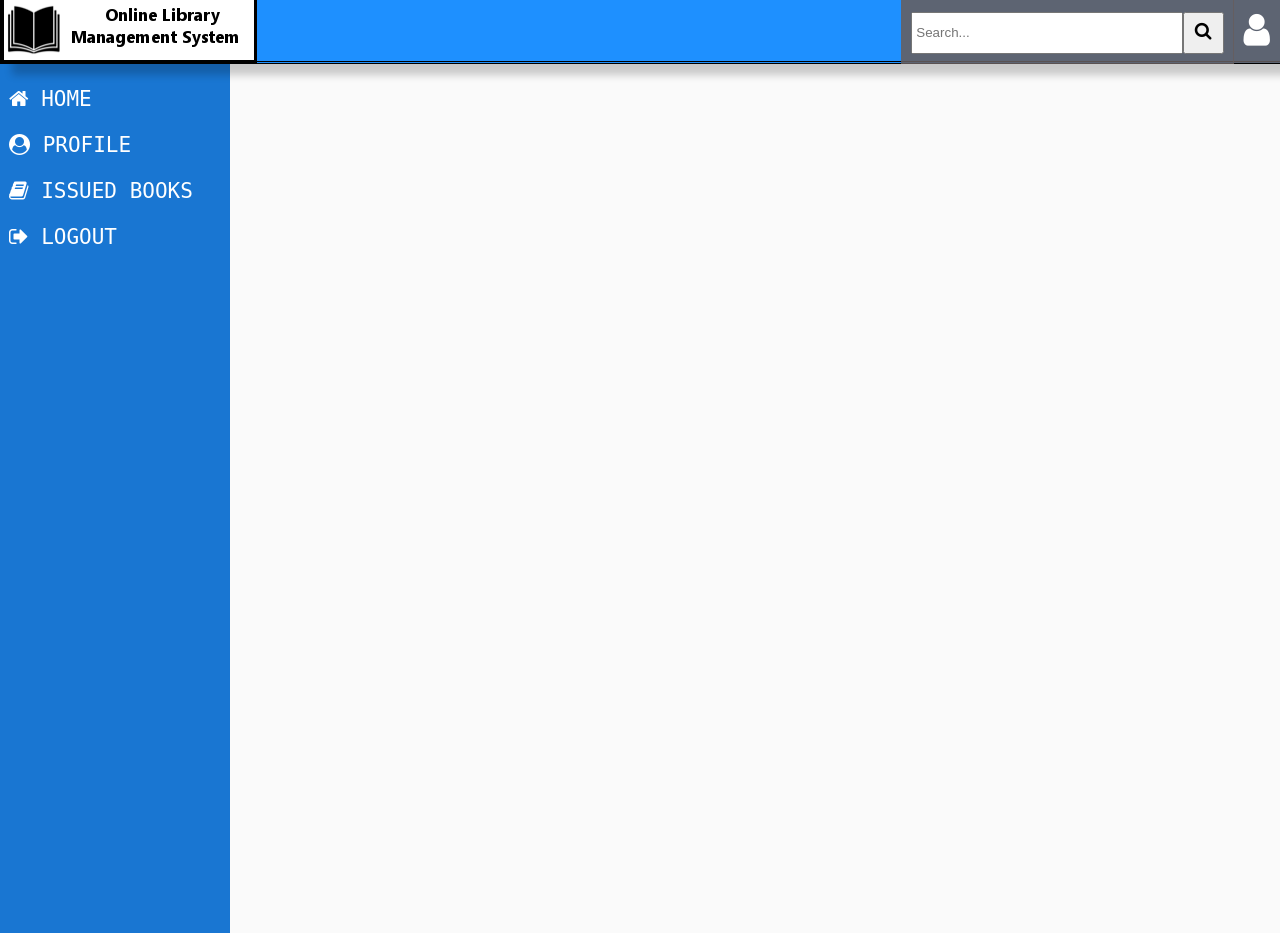
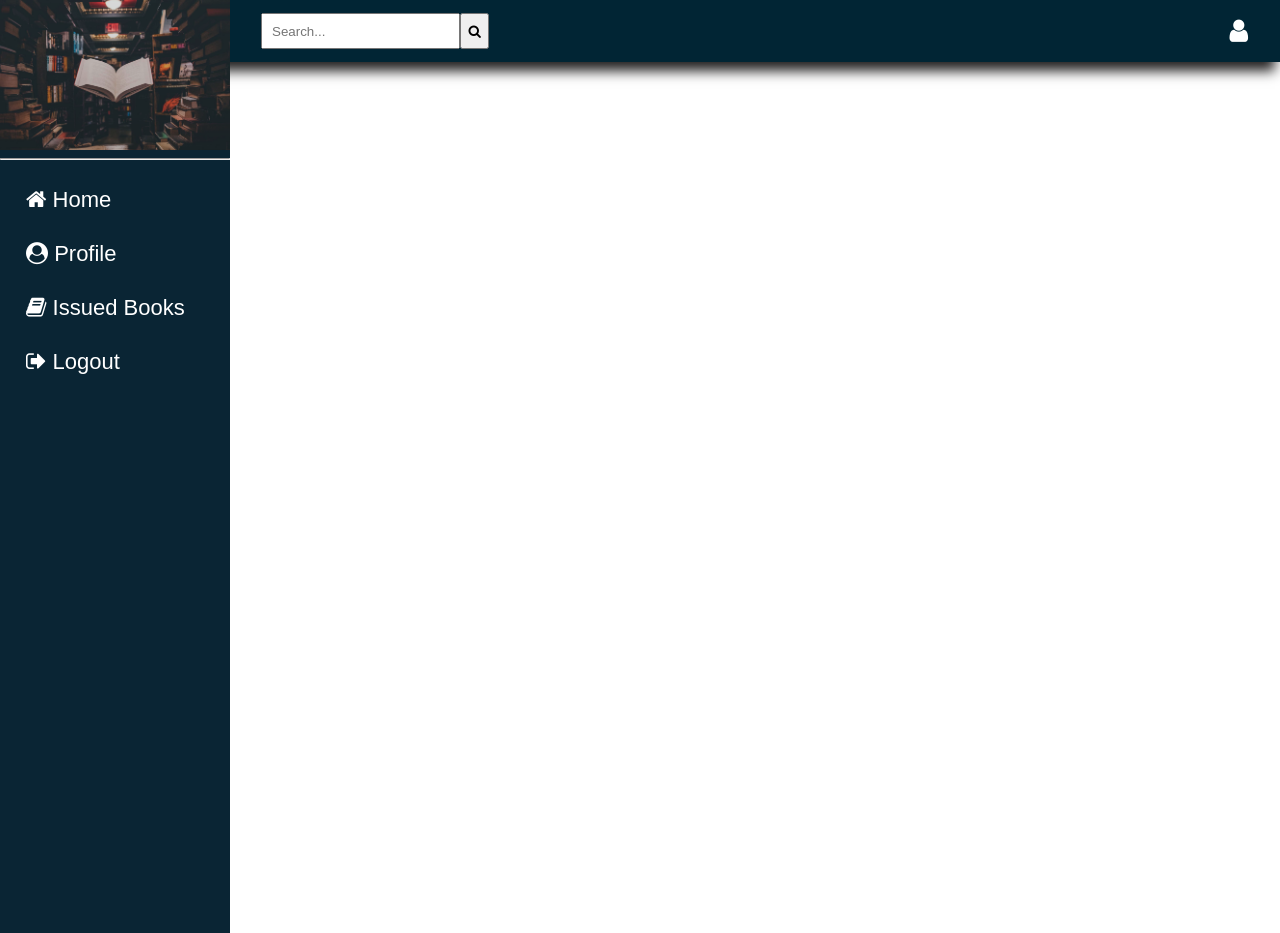
Before and after one commit to periyandavar-aspire/LMS, a PHP site: page /static/layout/userHeader.html in a window 1280 px wide. Run offline with PHP 8.4, Linux system fonts and the light colour scheme.

Commit message:
18-03-2021

```diff
--- a/Controllers/HomeController.php
+++ b/Controllers/HomeController.php
@@ -3,7 +3,7 @@ class HomeController extends Controller
 {
     public function __construct($model = null)
     {
-        parent::__construct(new LoginModel());
+        parent::__construct(new HomeModel());
     }
     public function index()
     {
@@ -15,7 +15,8 @@ class HomeController extends Controller
 
     public function home()
     {
-        $this->index();
+        // $this->index();
+        $this->model->getData();
     }
 
     public function books()
--- a/Models/LoginModel.php
+++ b/Models/LoginModel.php
@@ -17,9 +17,4 @@ class LoginModel extends Model
         return md5("libr");
     }
 
-    public function getUserPass(string $name)
-    {
-        return md5("user");
-    }
-
 }
--- a/config/config.php
+++ b/config/config.php
@@ -28,3 +28,8 @@ $config['default_page'] = "/home";
  * set the name of the controller handles errors
  */
 $config['error_ctrl'] = "errors";
+// /**
+//  * add any core files to be autoload
+//  * ex: $config['conf-dir'] = 'pdf-core,img-core';
+//  */
+// $config['conf-dir'] = '';
--- a/index.php
+++ b/index.php
@@ -3,6 +3,7 @@ define("VALID_REQ",true);
 session_start();
 require_once 'config/config.php';
 require_once 'config/routeConfig.php';
+require_once 'config/dbConfig.php';
 require_once 'core/autoload.php';
 require_once 'core/core.php';
 
--- a/static/css/core.css
+++ b/static/css/core.css
@@ -346,8 +346,13 @@ footer{
 	font-size: 22px;
 	cursor: pointer;
 }
-.drop-down-container{
+.drop-down-container {
     display: none;
+}
+
+.toast-symbols {
+    padding: 7px;
+    font-size: 20px;
 }
 
 .toast {
--- a/static/css/cores.css
+++ b/static/css/cores.css
@@ -16,7 +16,7 @@ img {
 
 
 nav {
-    padding: 2.125rem 1.5rem 2.125rem 2rem;
+    padding: 35px 25px 35px 25px;
     box-shadow: none;
     background: transparent;
 }
@@ -62,7 +62,7 @@ header {
     background-size: cover;
 }
 .err-404-container {
-    background: linear-gradient(rgb(0 0 0 / 13%), rgb(0 0 0 / 23%)), url(../img/cover/7.jpg) center center no-repeat;
+    background: linear-gradient(rgb(0 0 0 / 13%), rgb(0 0 0 / 23%)), url(../img/cover/13.jpg) center center no-repeat;
     background-size: cover;
 }
 header .header-content {
--- /dev/null
+++ b/static/css/users.css
@@ -0,0 +1,157 @@
+/* Navigation Bar Design */
+nav{
+    float: left;
+    top: 0;
+    background: #0a2534;
+    /* margin-left: -8px; */
+    left: 0;
+    width: 18%;
+    padding-bottom: 12px;
+    height: 100%;
+    position: fixed;
+    z-index: 4;
+    overflow: auto;
+    padding: 0;
+}
+nav ul {
+    margin: 15px;
+}
+nav ul li{
+    list-style: none;
+    margin: 1px;
+    margin-left: -41px;
+    /* height: 26px; */
+    padding: 12px;
+    font-size: 22px;
+    cursor: pointer;
+    color: white;
+    margin-bottom: 4px;
+    font-weight: 400;
+}
+
+nav ul li a{
+    font-family: sans-serif;
+    /* text-transform: uppercase; */
+    display: inline-block;
+    width: 100%;
+    text-decoration: none;
+    /* color: white; */
+}
+nav a{
+    color: white;
+}
+nav ul li a:hover{
+    color: dodgerblue;
+}
+
+#nav-bar-top {
+    background: linear-gradient(rgb(0 0 0 / 13%), rgb(0 0 0 / 23%)), url(../img/cover/7.jpg) center center no-repeat;
+    background-size: cover;
+    height: 150px;
+}
+
+header {
+    background: #012534;
+    height: 62px;
+    position: fixed;
+    top: 0;
+    right: 0;
+    left: 0;
+    z-index: 3;
+    display: flex;
+    align-items: center;
+    flex-wrap: wrap;
+    justify-content: space-between;
+    margin: 0;
+    padding: 0;
+    box-shadow: -7px 7px 12px 2px rgb(35 33 33);
+    padding-right: 15px;
+}
+
+#searchBar {
+    margin-left: 20%;
+    padding: 8px;
+}
+#searchBar button {
+    height: 36px;
+    margin-left: -4px;
+}
+#searchBar input {
+    padding: 6px 9px;
+    height: 20px;
+}
+
+header .symbols {
+    font-size: 26px;
+    padding: 17px;
+    color: white;
+}
+
+header .symbols:hover {
+    color: dodgerblue;
+}
+
+.main {
+    margin-left: 18%;
+    padding: 15px;
+}
+footer {
+    padding: 5px;
+    margin-left: 17%;
+    background-color: black;
+}
+
+/*pagination*/
+.pagination{
+    list-style: none;
+}
+.pagination li{
+    margin-left: 0;
+    border-top-left-radius: 4px;
+    border-bottom-left-radius: 4px;
+    position: relative;
+    float: left;
+    padding: 6px 12px;
+    /* margin-left: -1px; */
+    line-height: 1.42857143;
+    color: #428bca;
+    text-decoration: none;
+    background-color: #fff;
+    border: 1px solid #ddd;
+    cursor: pointer;
+}
+.pagination .disable{
+    color: #777;
+    cursor: not-allowed;
+    background-color: #fff;
+    border-color: #ddd;
+}
+
+
+/*Table*/
+
+.tab_design {
+    border-collapse: collapse;
+    border-spacing: 0;
+    width: 100%;
+    border: 1px solid #ddd;
+    border-radius: 12px;
+  }
+.tab_design th{
+    background-color: #0ea5de;
+}
+.tab_design th,.tab_design td {
+    text-align: left;
+    padding: 8px;
+    border-style:groove ;
+}
+tr:nth-child(odd){
+    background-color: #f9f9f9;
+}
+tr:nth-child(even){
+    background-color: #d4dce1;
+}
+/**/
+#user-drop-down {
+    display: none;
+}
--- a/static/layout/footer.html
+++ b/static/layout/footer.html
@@ -48,5 +48,6 @@
         <!-- end of footer -->
         <!-- loading scripts -->
         <script src="../static/js/core.js"></script>
+        <script src="../static/js/scriptHome.js"></script>
     </body>
 </html>
--- a/static/layout/userHeader.html
+++ b/static/layout/userHeader.html
@@ -9,23 +9,15 @@
 	    <meta name="viewport" content="width=device-width,initial-scale=1.0">
  	    <link rel="icon" type="image/png" href="img/favicon.png"/>
         <link rel="stylesheet" type="text/css" href="../static/css/form.css">
-        <link rel="stylesheet" type="text/css" href="../static/css/core.css">
-        <link rel="stylesheet" type="text/css" href="../static/css/user.css">
+        <link rel="stylesheet" type="text/css" href="../static/css/cores.css">
+        <link rel="stylesheet" type="text/css" href="../static/css/users.css">
         <link rel="stylesheet" type="text/css" href="../static/css/font-awesome-4.7.0/css/font-awesome.min.css">
     </head>
     <body>
     	<header>
-            <img src="../static/img/lms-logo.jpg">
-		    <a href="javascript:dropDownMenuClick('user-drop-down');" class="shortMenu">
-                <i class="fa fa-user" aria-hidden="true"></i>
-            </a>
-            <div class="drop-down" id="user-drop-down">
-                <ul>
-                    <li onclick="openModal('sign-up-modal');dropDownMenuClick('user-drop-down');">Profile</li>
-                    <li><a href="../user/logout">Logout</a></li>
-                </ul>
-            </div>
-            <a href="javascript:dropDownMenuClick('nav-drop-down');" class="mobNav" >
+
+
+            <!-- <a href="javascript:dropDownMenuClick('nav-drop-down');" class="mobNav" >
                 <i class="fa fa-bars" aria-hidden="true"></i>
             </a>
             <div class="drop-down" id="nav-drop-down">
@@ -38,15 +30,27 @@
             </div>
             <a style="margin-right: 0;" id="searchButton" href="javascript:dropDownMenuClick('searchBar');">
                 <i class="fa fa-search" aria-hidden="true"></i>
-            </a>
+            </a> -->
             <div class="searchBar" id="searchBar">
                 <input type="text"  name="search" placeholder="Search...">
                 <button>
                     <i class="fa fa-search" aria-hidden="true"></i>
                  </button>
             </div>
+            <a href="javascript:dropDownMenuClick('user-drop-down');" class="shortMenu">
+                <i class="fa fa-user symbols" aria-hidden="true"></i>
+            </a>
+            <div class="drop-down" id="user-drop-down">
+                <ul>
+                    <li onclick="openModal('sign-up-modal');dropDownMenuClick('user-drop-down');">Profile</li>
+                    <li><a href="../user/logout">Logout</a></li>
+                </ul>
+            </div>
 	    </header>
         <nav>
+            <div id="nav-bar-top">
+            </div>
+            <hr>
             <ul>
                 <li id="home"><a href="../user/home"><i class="fa fa-home" aria-hidden="true"></i> Home</a></li>
                 <li id="profile"><a href="../user/profile"><i class="fa fa-user-circle" aria-hidden="true"></i> Profile</a></li>
```
Also changed, not shown: Models/HomeModel.php (added, +21 -0 lines), config/dbConfig.php (added, +21 -0 lines), core/Dbhandler.php (+5 -12 lines), core/Model.php (+12 -4 lines), core/autoload.php (+20 -0 lines), core/mysqlHandler.php (added, +19 -0 lines), core/pdoHandler.php (added, +20 -0 lines), static/css/toast.css (+24 -9 lines), static/js/core.js (+11 -18 lines), static/js/scriptHome.js (added, +12 -0 lines), static/layout/userFooter.html (+8 -2 lines).
